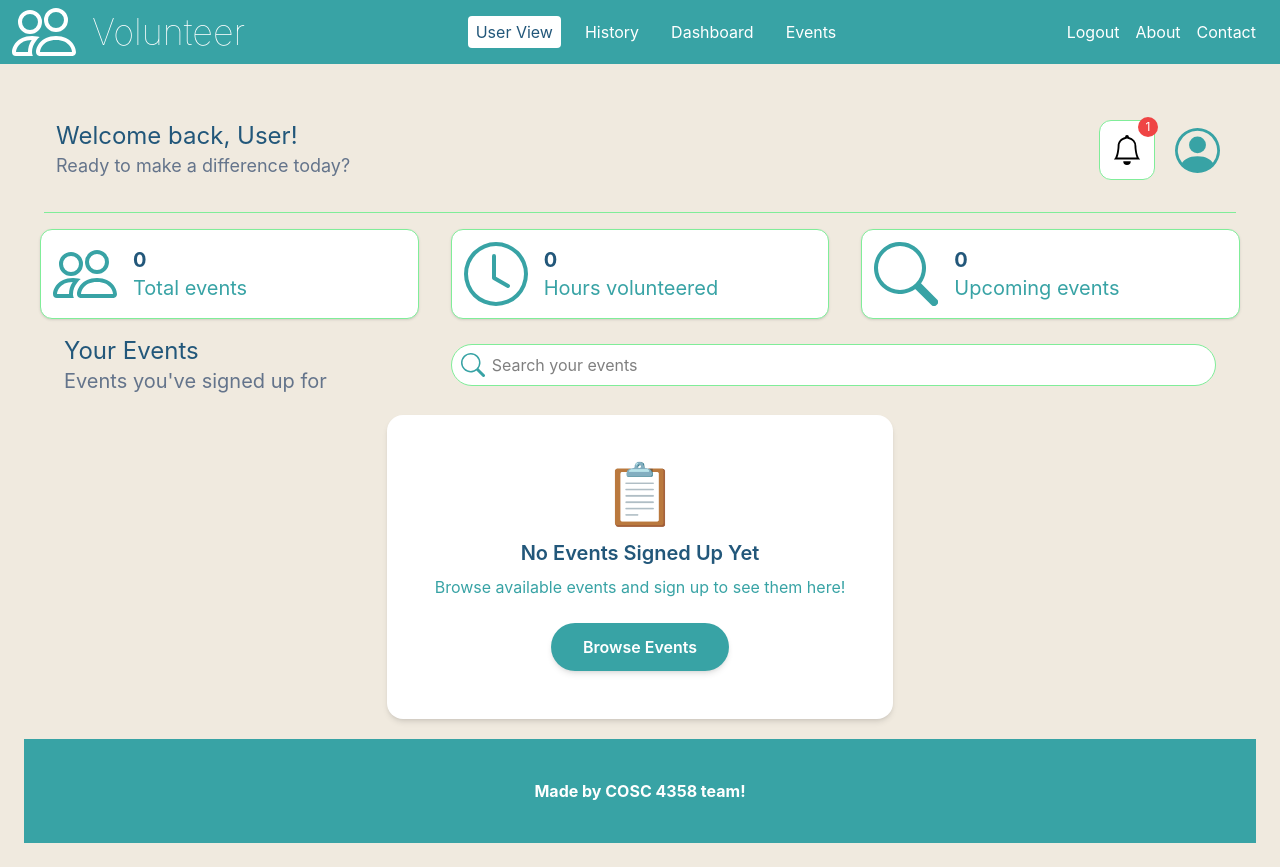
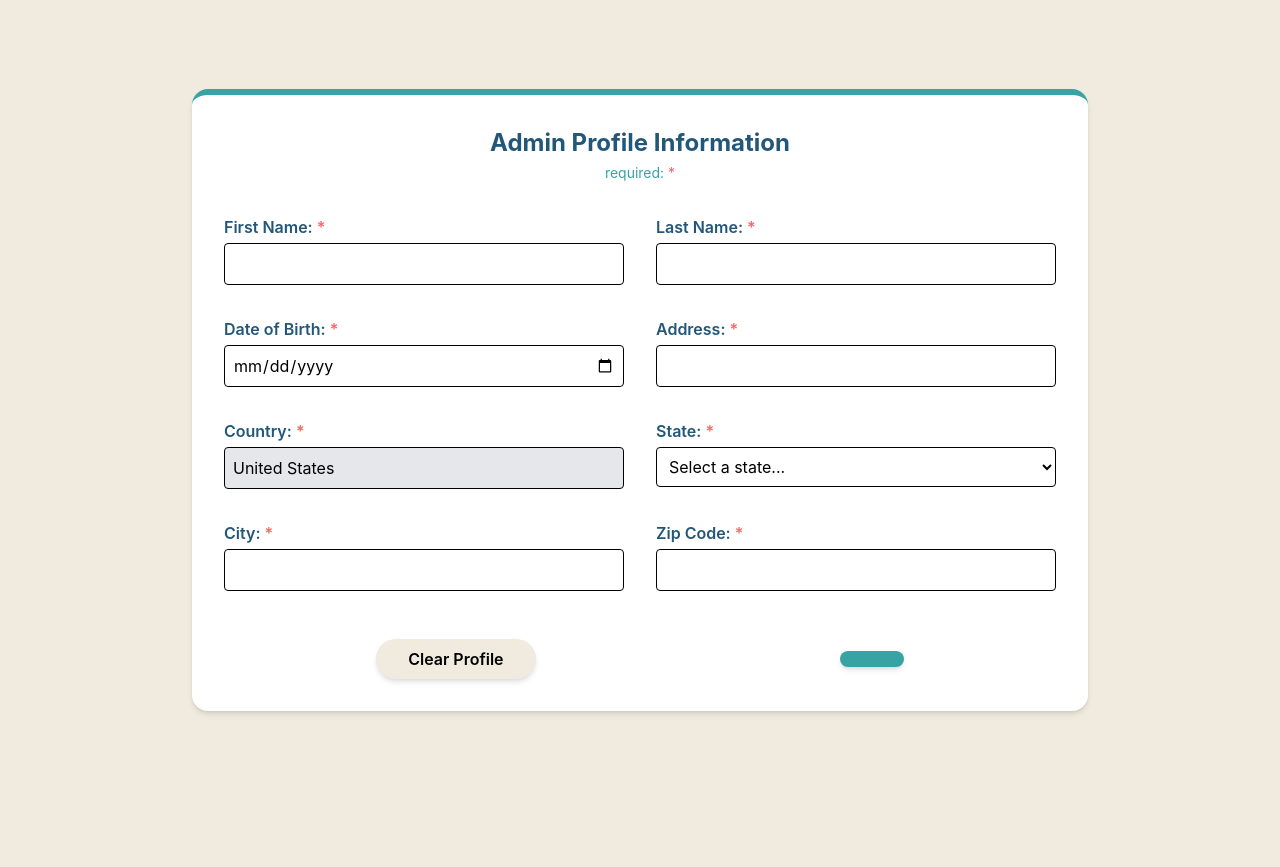
Before and after one commit to UHCOSC-4358-Group/volunteer-website-frontend, a React (Vite) app: page /signup/admin in a window 1280 px wide. Before the commit this address led to /volunteer-profile. After the commit the page ends 800 px from the top, so only its background shows below. Built offline with nearby package versions, Linux system fonts and the light colour scheme.

Commit message:
feat: Add admin profile creation page w/ volunteer template

```diff
--- a/src/App.tsx
+++ b/src/App.tsx
@@ -7,7 +7,7 @@ import VolunteerHistory from "./components/volunteerHistory";
 import Profile from "./components/Profile";
 // @ts-ignore
 import CreateEvent from "./components/CreateEvent";
-import EventsPage from './components/EventPage';
+import EventsPage from "./components/EventPage";
 // @ts-ignore
 import Matching from "./components/Matching";
 import { Routes, Route, Navigate } from "react-router-dom";
@@ -18,13 +18,15 @@ import UserEventSite from "./components/userEventSite";
 import about, { AboutPage } from "./components/aboutPage";
 // @ts-ignore
 import contact, { ContactPage } from "./components/contactPage";
+import AdminCreate from "./components/AdminCreate";
 // App functionality with routing
 function App() {
   return (
     <div>
       <Routes>
         <Route path="/" element={<SignIn />} />
-      <Route path="/Profile" element={<Profile />} />
+        <Route path="/signup/volunteer" element={<Profile />} />
+        <Route path="/signup/admin" element={<AdminCreate />} />
         <Route element={<Layout />}>
           <Route path="/volunteer-profile" element={<VolunteerProfile />} />
           <Route path="/volunteer-history" element={<VolunteerHistory />} />
@@ -37,7 +39,10 @@ function App() {
           <Route path="/contact" element={<ContactPage />} />
         </Route>
         {/* Catch-all */}
-      <Route path="*" element={<Navigate to="/volunteer-profile" replace />} />
+        <Route
+          path="*"
+          element={<Navigate to="/volunteer-profile" replace />}
+        />
       </Routes>
     </div>
   );
--- /dev/null
+++ b/src/components/AdminCreate.tsx
@@ -0,0 +1,298 @@
+import React, { useReducer } from "react";
+import SelectStateOptions from "./SelectStateOptions";
+
+const PALETTE = {
+  navy: "#22577A",
+  teal: "#38A3A5",
+  green: "#26A96C",
+  mint: "#80ED99",
+  sand: "#F0EADF",
+};
+
+interface AdminCreateForm {
+  email: string;
+  password: string;
+  firstName: string;
+  lastName: string;
+  description: string;
+  dateOfBirth: string;
+  city: string;
+  state: string;
+  country: string;
+  address: string;
+  zipCode: string;
+  skills: string[];
+}
+
+function adminCreateFormReducer(
+  state: AdminCreateForm,
+  action: { type: string; field: string; payload: string | boolean }
+) {
+  switch (action.type) {
+    case "CHANGE_TEXT":
+      return {
+        ...state,
+        [action.field]: action.payload,
+      };
+    case "CLEAR_FORM":
+      return { ...initialAdminCreateFormState };
+    default:
+      return state;
+  }
+}
+
+function FormInput({
+  type,
+  name,
+  labelText,
+  colspan = 1,
+  currentValue,
+  placeholder = "",
+  required = false,
+  disabled = false,
+  handler,
+}: {
+  type: string;
+  name: string;
+  labelText: string;
+  colspan?: number;
+  currentValue: string;
+  placeholder?: string;
+  required?: boolean;
+  disabled?: boolean;
+  handler: (
+    e:
+      | React.ChangeEvent<HTMLInputElement>
+      | React.ChangeEvent<HTMLSelectElement>
+  ) => void;
+}) {
+  let inputComponent: React.ReactNode;
+
+  if (type === "select") {
+    inputComponent = (
+      <select
+        id={name}
+        name={name}
+        required={required}
+        disabled={disabled}
+        onChange={handler}
+        value={currentValue}
+        className={`w-full p-2 rounded border focus:outline-none focus:ring-2 ${
+          disabled && "bg-gray-200"
+        }`}
+        // style={{
+        //   borderColor: errors.state ? "#ef4444" : PALETTE.mint,
+        //   borderWidth: errors.state ? "2px" : "1px",
+        // }}
+      >
+        <SelectStateOptions />
+      </select>
+    );
+  } else {
+    inputComponent = (
+      <input
+        id={name}
+        name={name}
+        type={type}
+        required={required}
+        disabled={disabled}
+        onChange={handler}
+        value={currentValue}
+        placeholder={placeholder}
+        className={`w-full p-2 rounded border focus:outline-none focus:ring-2 ${
+          disabled && "bg-gray-200"
+        }`}
+        // style={{
+        //   borderColor: error ? "#ef4444" : PALETTE.mint,
+        //   borderWidth: error ? "2px" : "1px",
+        // }}
+      />
+    );
+  }
+
+  return (
+    <div className={`col-span-${colspan}`}>
+      <label
+        htmlFor={name}
+        className="block font-semibold mb-1"
+        style={{ color: PALETTE.navy }}
+      >
+        {labelText}
+        <span className="text-red-400">{required && " *"}</span>
+      </label>
+      {inputComponent}
+      {/* <p className="text-xs mt-1" style={{ color: "#ef4444" }}>
+        {"hello"}
+      </p> */}
+    </div>
+  );
+}
+
+const initialAdminCreateFormState: AdminCreateForm = {
+  email: "",
+  password: "",
+  firstName: "",
+  lastName: "",
+  description: "",
+  dateOfBirth: "",
+  city: "",
+  state: "",
+  country: "United States",
+  address: "",
+  zipCode: "",
+  skills: [],
+};
+
+function AdminCreate() {
+  const [formData, dispatch] = useReducer(
+    adminCreateFormReducer,
+    initialAdminCreateFormState
+  );
+
+  const handleTextChange = (
+    e:
+      | React.ChangeEvent<HTMLInputElement>
+      | React.ChangeEvent<HTMLSelectElement>
+  ) => {
+    console.log([e.target.name, e.target.value]);
+
+    dispatch({
+      type: "CHANGE_TEXT",
+      field: e.target.name,
+      payload: e.target.value,
+    });
+  };
+
+  const handleClear = () => {
+    dispatch({
+      type: "CLEAR_FORM",
+      field: "",
+      payload: "",
+    });
+  };
+
+  // const [loading, setLoading] = useState(false);
+
+  function handleSubmit() {
+    console.log("Doing some work!");
+  }
+  return (
+    <div
+      className="min-h-screen flex justify-center items-center p-6"
+      style={{ backgroundColor: PALETTE.sand }}
+    >
+      <form
+        onSubmit={handleSubmit}
+        className="w-full max-w-4xl p-8 rounded-2xl shadow-md"
+        style={{
+          backgroundColor: "#fff",
+          borderTop: `6px solid ${PALETTE.teal}`,
+        }}
+      >
+        <h2
+          className="text-2xl font-bold mb-1 text-center"
+          style={{ color: PALETTE.navy }}
+        >
+          Admin Profile Information
+        </h2>
+        <p className="text-sm text-center mb-8" style={{ color: PALETTE.teal }}>
+          required: <span className="text-red-400">*</span>
+        </p>
+
+        <div className="grid grid-cols-1 md:grid-cols-2 gap-8">
+          <FormInput
+            type="text"
+            name="firstName"
+            currentValue={formData.firstName}
+            labelText="First Name:"
+            required
+            handler={(e) => handleTextChange(e)}
+          />
+          <FormInput
+            type="text"
+            name="lastName"
+            currentValue={formData.lastName}
+            labelText="Last Name:"
+            required
+            handler={(e) => handleTextChange(e)}
+          />
+          <FormInput
+            type="date"
+            name="dateOfBirth"
+            currentValue={formData.dateOfBirth}
+            labelText="Date of Birth:"
+            required
+            handler={(e) => handleTextChange(e)}
+          />
+
+          <FormInput
+            type="text"
+            name="address"
+            currentValue={formData.address}
+            labelText="Address:"
+            required
+            handler={(e) => handleTextChange(e)}
+          />
+
+          <FormInput
+            type="text"
+            name="country"
+            currentValue={formData.country}
+            labelText="Country:"
+            required
+            disabled
+            handler={(e) => handleTextChange(e)}
+          />
+
+          <FormInput
+            type="select"
+            name="state"
+            currentValue={formData.state}
+            labelText="State:"
+            required
+            handler={(e) => handleTextChange(e)}
+          />
+
+          <FormInput
+            type="text"
+            name="city"
+            currentValue={formData.city}
+            labelText="City:"
+            required
+            handler={(e) => handleTextChange(e)}
+          />
+
+          <FormInput
+            type="text"
+            name="zipCode"
+            currentValue={formData.zipCode}
+            labelText="Zip Code:"
+            required
+            handler={(e) => handleTextChange(e)}
+          />
+        </div>
+
+        <div className="flex justify-around items-center mt-12">
+          <button
+            type="button"
+            className="font-semibold py-2 px-8 rounded-full shadow-md transition-transform hover:scale-105"
+            style={{ backgroundColor: PALETTE.sand, color: "black" }}
+            onClick={() => handleClear()}
+          >
+            Clear Profile
+          </button>
+          <button
+            type="submit"
+            // disabled={loading}
+            className="font-semibold py-2 px-8 rounded-full shadow-md transition-transform hover:scale-105 disabled:opacity-50 disabled:cursor-not-allowed"
+            style={{ backgroundColor: PALETTE.teal, color: "white" }}
+          >
+            {/* {loading ? "Saving..." : "Save Profile"} */}
+          </button>
+        </div>
+      </form>
+    </div>
+  );
+}
+
+export default AdminCreate;
--- /dev/null
+++ b/src/components/SelectStateOptions.tsx
@@ -0,0 +1,60 @@
+function SelectStateOptions() {
+  return (
+    <>
+      <option value="">Select a state...</option>
+      <option value="AK">Alaska</option>
+      <option value="AL">Alabama</option>
+      <option value="AR">Arkansas</option>
+      <option value="AZ">Arizona</option>
+      <option value="CA">California</option>
+      <option value="CO">Colorado</option>
+      <option value="CT">Connecticut</option>
+      <option value="DC">District of Columbia</option>
+      <option value="DE">Delaware</option>
+      <option value="FL">Florida</option>
+      <option value="GA">Georgia</option>
+      <option value="HI">Hawaii</option>
+      <option value="IA">Iowa</option>
+      <option value="ID">Idaho</option>
+      <option value="IL">Illinois</option>
+      <option value="IN">Indiana</option>
+      <option value="KS">Kansas</option>
+      <option value="KY">Kentucky</option>
+      <option value="LA">Louisiana</option>
+      <option value="MA">Massachusetts</option>
+      <option value="MD">Maryland</option>
+      <option value="ME">Maine</option>
+      <option value="MI">Michigan</option>
+      <option value="MN">Minnesota</option>
+      <option value="MO">Missouri</option>
+      <option value="MS">Mississippi</option>
+      <option value="MT">Montana</option>
+      <option value="NC">North Carolina</option>
+      <option value="ND">North Dakota</option>
+      <option value="NE">Nebraska</option>
+      <option value="NH">New Hampshire</option>
+      <option value="NJ">New Jersey</option>
+      <option value="NM">New Mexico</option>
+      <option value="NV">Nevada</option>
+      <option value="NY">New York</option>
+      <option value="OH">Ohio</option>
+      <option value="OK">Oklahoma</option>
+      <option value="OR">Oregon</option>
+      <option value="PA">Pennsylvania</option>
+      <option value="RI">Rhode Island</option>
+      <option value="SC">South Carolina</option>
+      <option value="SD">South Dakota</option>
+      <option value="TN">Tennessee</option>
+      <option value="TX">Texas</option>
+      <option value="UT">Utah</option>
+      <option value="VA">Virginia</option>
+      <option value="VT">Vermont</option>
+      <option value="WA">Washington</option>
+      <option value="WI">Wisconsin</option>
+      <option value="WV">West Virginia</option>
+      <option value="WY">Wyoming</option>
+    </>
+  );
+}
+
+export default SelectStateOptions;
```
Lines whose indentation alone changed are shown as unchanged.
